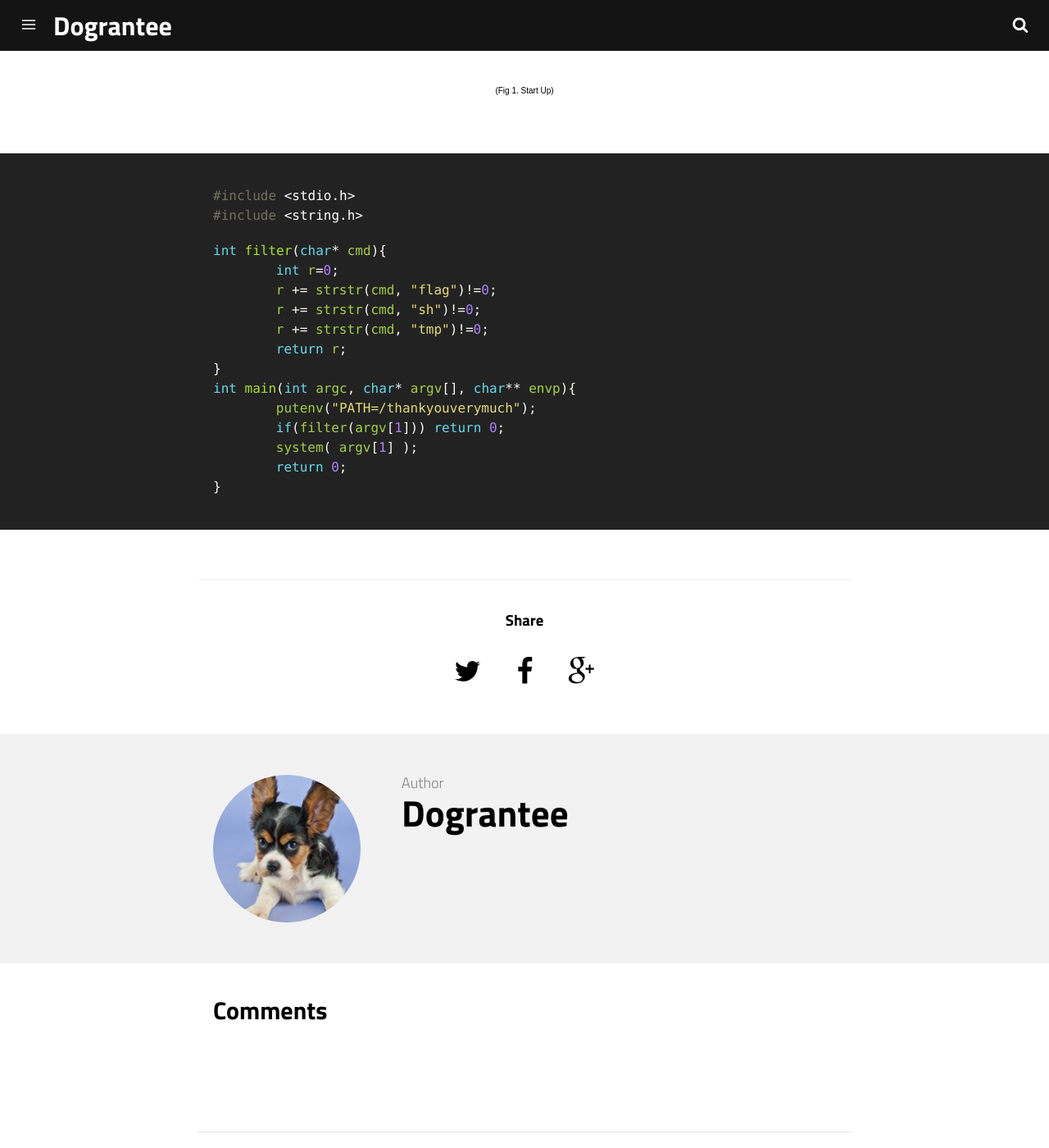
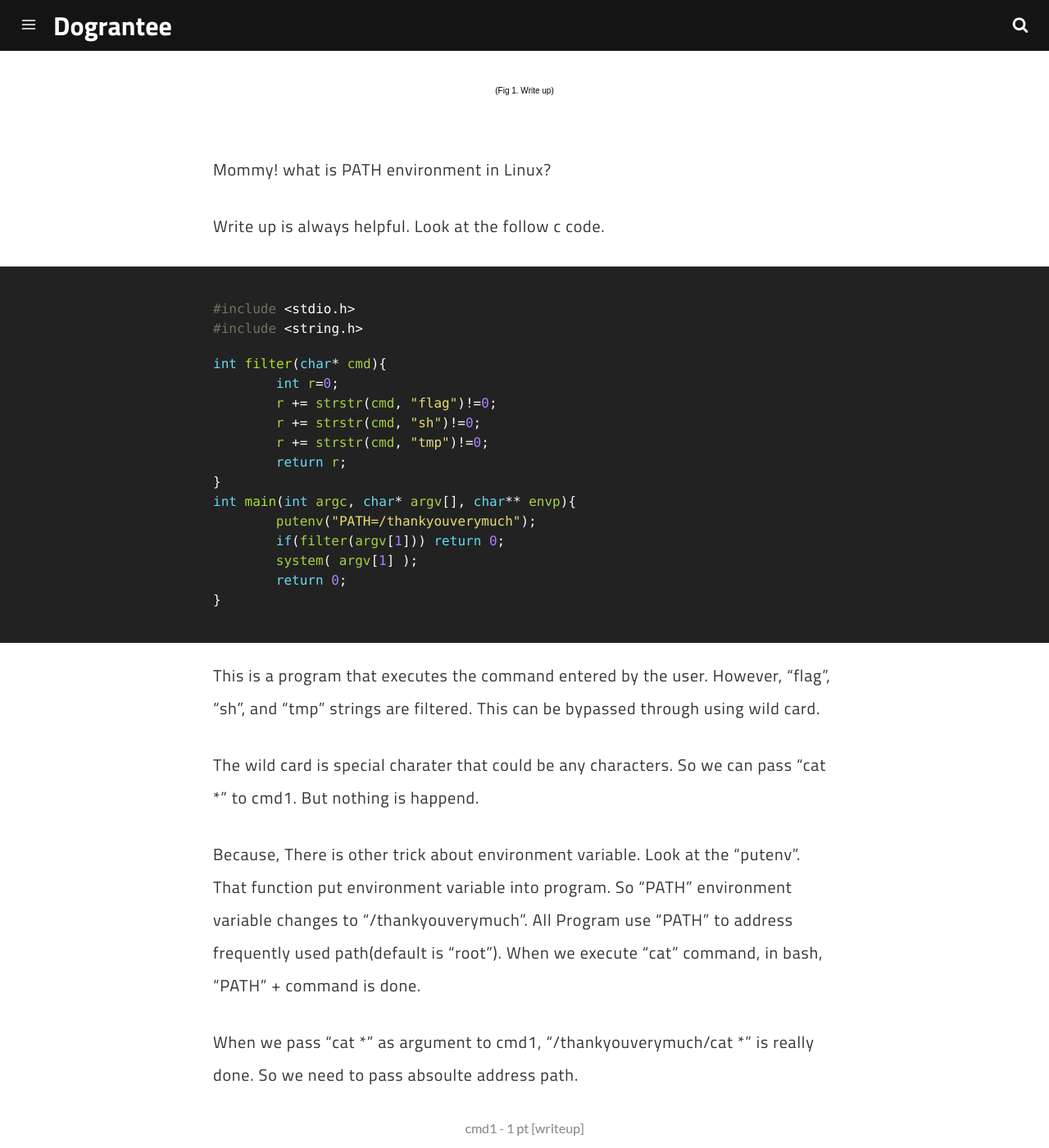
Before and after one commit to dograntee/dograntee.github.io, a Jekyll site: the page built from _posts/pwnable.kr/2018-11-11-pwnable-cmd1.md, in a window 1280 px wide and 1400 px high, scrolled down 1030 px. Shown: the whole window at 82% size. Built offline with Jekyll 4.4.1, drawn with Linux system fonts in a browser that asks for light colours; comment, search, counter and statistics services are not loaded; some of the changed text lies outside the part shown.

Commit message:
18-11-11

```diff
--- a/_posts/pwnable.kr/2018-11-11-pwnable-cmd1.md
+++ b/_posts/pwnable.kr/2018-11-11-pwnable-cmd1.md
@@ -12,7 +12,11 @@ introduction: pwnable.kr
 ---
 
 ![problem](/assets/img/pwn/cmd1/startup.PNG "startup")
-<center><font size="0.5em">(Fig 1. Start Up)</font></center><br>
+<center><font size="0.5em">(Fig 1. Write up)</font></center><br>
+
+Mommy! what is PATH environment in Linux?
+
+Write up is always helpful. Look at the follow c code.
 
 ~~~c
 #include <stdio.h>
@@ -32,3 +36,15 @@ int main(int argc, char* argv[], char** envp){
         return 0;
 }
 ~~~
+
+This is a program that executes the command entered by the user. However, "flag", "sh", and "tmp" strings are filtered. This can be bypassed through using wild card.
+
+The wild card is special charater that could be any characters. So we can pass "cat *" to cmd1. But nothing is happend.
+
+Because, There is other trick about environment variable. Look at the "putenv". That function put environment variable into program. So "PATH" environment variable changes to "/thankyouverymuch". All Program use "PATH" to address frequently used path(default is "root"). When we execute "cat" command, in bash, "PATH" + command is done.
+
+When we pass "cat *" as argument to cmd1, "/thankyouverymuch/cat *" is really done. So we need to pass absoulte address path.
+
+
+![problem](/assets/img/pwn/cmd1/startup.PNG "result")
+<center><font size="0.5em">(Fig 2. Result)</font></center><br>
```
Also changed, not shown: assets/img/pwn/cmd1/result.PNG (added).
